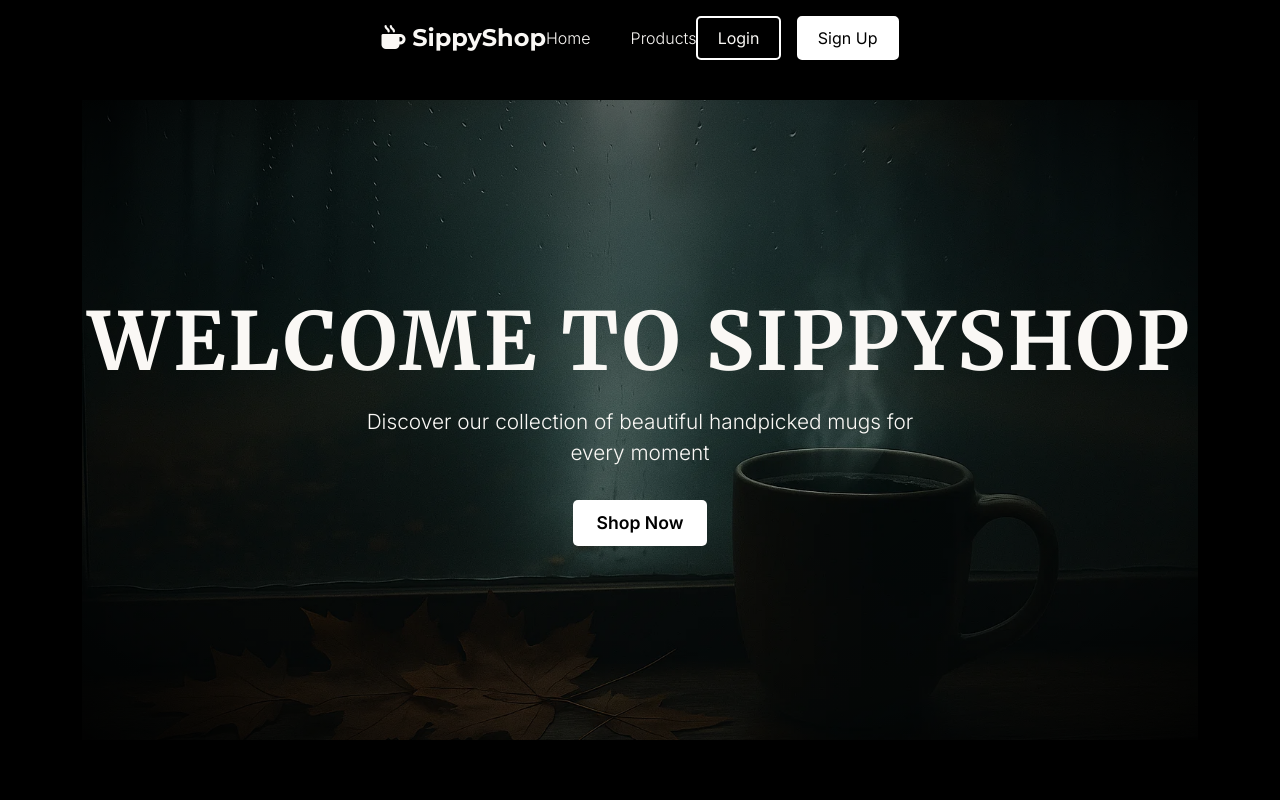
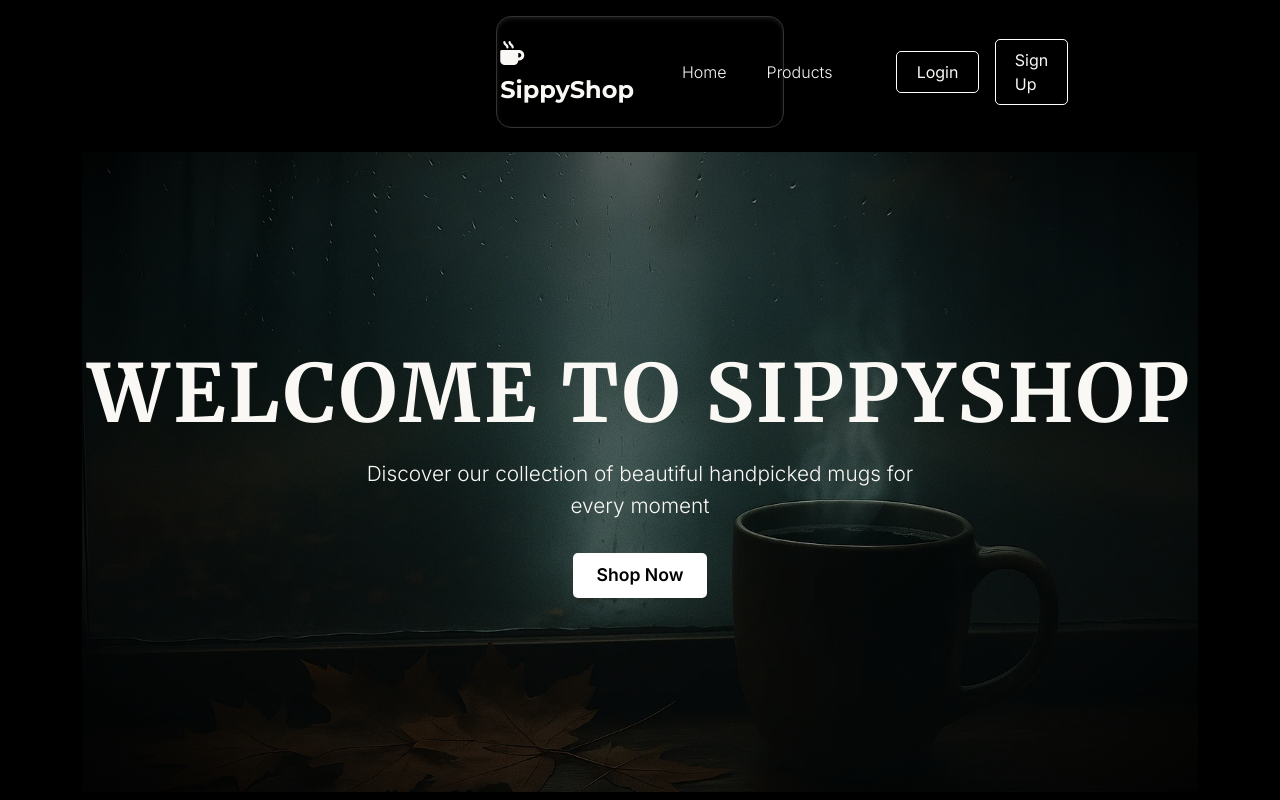
Before and after one commit to lin-yang-2713/sippyshop, a Django app: page / in a window 1280 px wide. Run offline with Django 4.2, Linux system fonts and the light colour scheme; some libraries are stand-ins or nearby versions.

Commit message:
update navbar with better spacing, 3d effect and improved layout

```diff
--- a/products/static/css/base.css
+++ b/products/static/css/base.css
@@ -17,15 +17,26 @@ h1, h2, h3, h4, h5, h6 {
 
 .navbar {
     background-color: #000;
+    position: sticky;
+    top:0;
+    z-index: 100;
     padding: 1rem 0;
+    margin: 1rem 31rem;
+    border-radius: 15px;
+    border: 1px solid #333;
+    box-shadow:
+        0 4px 6px rgba(0, 0, 0, 0.3),
+        0 2px 4px rgba(255, 255, 255, 0.1) inset;
+
+
 }
 .nav-container {
-    max-width: 1200px;
+    max-width: 1000px;
     margin: 0 auto;
     display: flex;
     justify-content: space-between;
     align-items: center;
-    padding: 0 2rem;
+    padding: 0.2rem;
 }
 /* logo styling */
 .logo {
@@ -34,14 +45,16 @@ h1, h2, h3, h4, h5, h6 {
     font-size: 1.5rem;
     font-family: 'Montserrat', sans-serif;
     font-weight: 700;
+    margin-right: 3rem;
 }
 
 .nav-links {
     display: flex;
     list-style: none;
     gap: 2.5rem;
-    margin: 0;
+    margin: 0rem;
     padding: 0;
+
 }
 
 
@@ -60,6 +73,7 @@ h1, h2, h3, h4, h5, h6 {
     display: flex;
     gap: 1rem;
     align-items: center;
+    margin-left: 4rem;
 }
 .auth-btn {
     padding: 0.5rem 1.2rem;
@@ -72,11 +86,11 @@ h1, h2, h3, h4, h5, h6 {
 
 .nav-user {
     color: #faf8f5;
-    margin-right: 0.2rem;
+    margin-right: 1rem;
 }
 
 .login-btn {
-    border: 2px solid white;
+    border: 1px solid white;
 
 }
 .login-btn:hover {
@@ -84,13 +98,12 @@ h1, h2, h3, h4, h5, h6 {
     color: #000;
 }
 .signup-btn {
-    background-color: white;
-    color: #000;
-    border: 2px solid #fff;
+    border: 1px solid white;
 }
 
 .signup-btn:hover {
-    background-color: #000;
+    background-color: #faf8f5;
+    color: #000;
 }
 
 .logout-btn {
```
